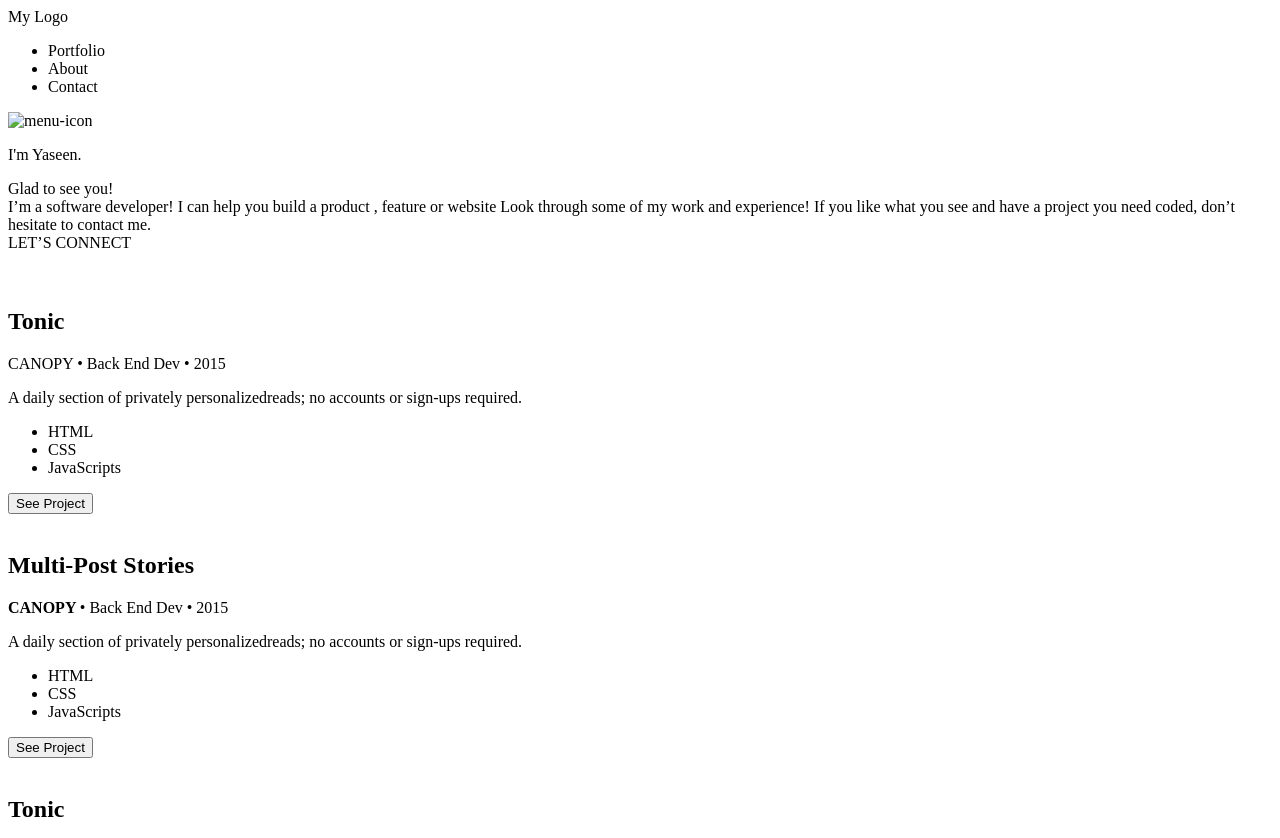
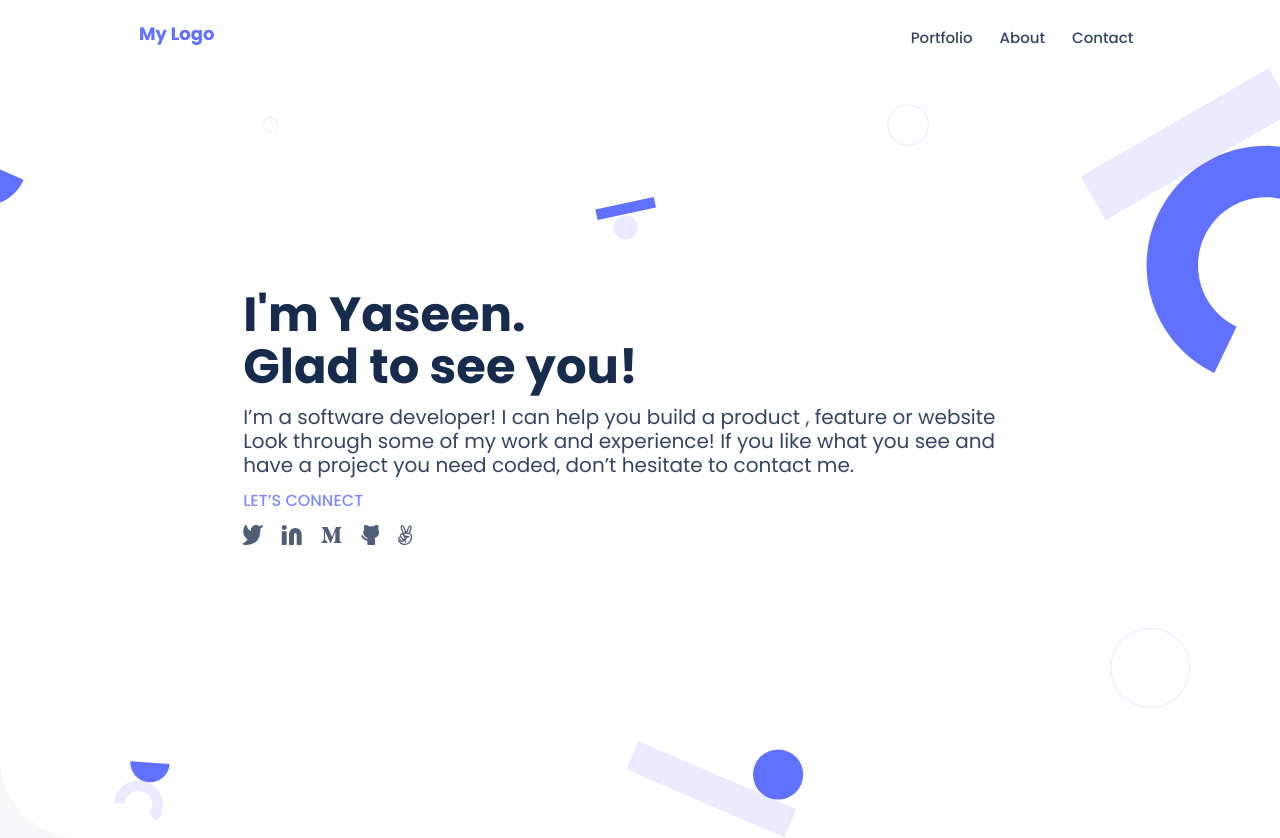
Before and after one commit to httpsyaseen/Portfolio, a website: page index.html in a window 1280 px wide. Shown: the top 838 px of the page. Drawn offline with Linux system fonts and the light colour scheme; the site is published under a folder, as on GitHub Pages, so addresses that start at the root find nothing.

Commit message:
Update paths

```diff
--- a/index.html
+++ b/index.html
@@ -4,7 +4,7 @@
     <meta charset="UTF-8" />
     <meta name="viewport" content="width=device-width, initial-scale=1.0" />
     <title>Portfolio</title>
-    <link rel="stylesheet" href="/style.css" />
+    <link rel="stylesheet" href="./style.css" />
     <link
       href="https://fonts.googleapis.com/css2?family=Nunito+Sans:opsz,wght@6..12,200;6..12,700&family=Poppins:wght@300;400;500;600;700&family=Roboto:ital,wght@0,300;0,400;0,500;0,700;1,400&display=swap"
       rel="stylesheet"
@@ -22,7 +22,7 @@
           </ul>
         </div>
 
-        <img class="logo-icon" src="/assets/images/Icon - Menu.svg" alt="menu-icon" />
+        <img class="logo-icon" src="./assets/images/Icon - Menu.svg" alt="menu-icon" />
       </div>
     </header>
     <main class="main">
@@ -37,7 +37,7 @@
       </div>
       <div class="connect-logo">LET’S CONNECT</div>
       <div class="social-media-icons">
-        <img src="/assets/images/social media icons.svg" alt="" />
+        <img src="./assets/images/social media icons.svg" alt="" />
       </div>
     </main>
 
```
